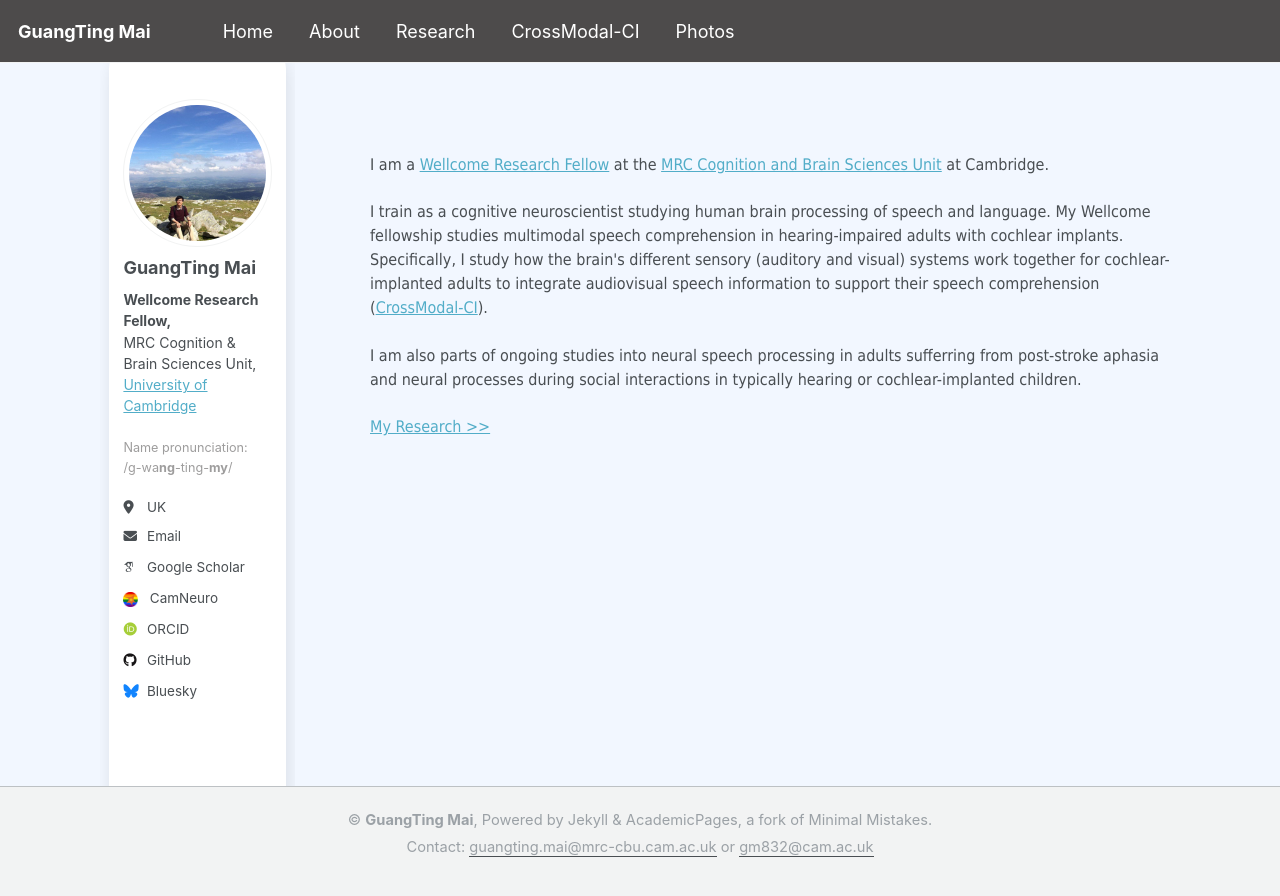
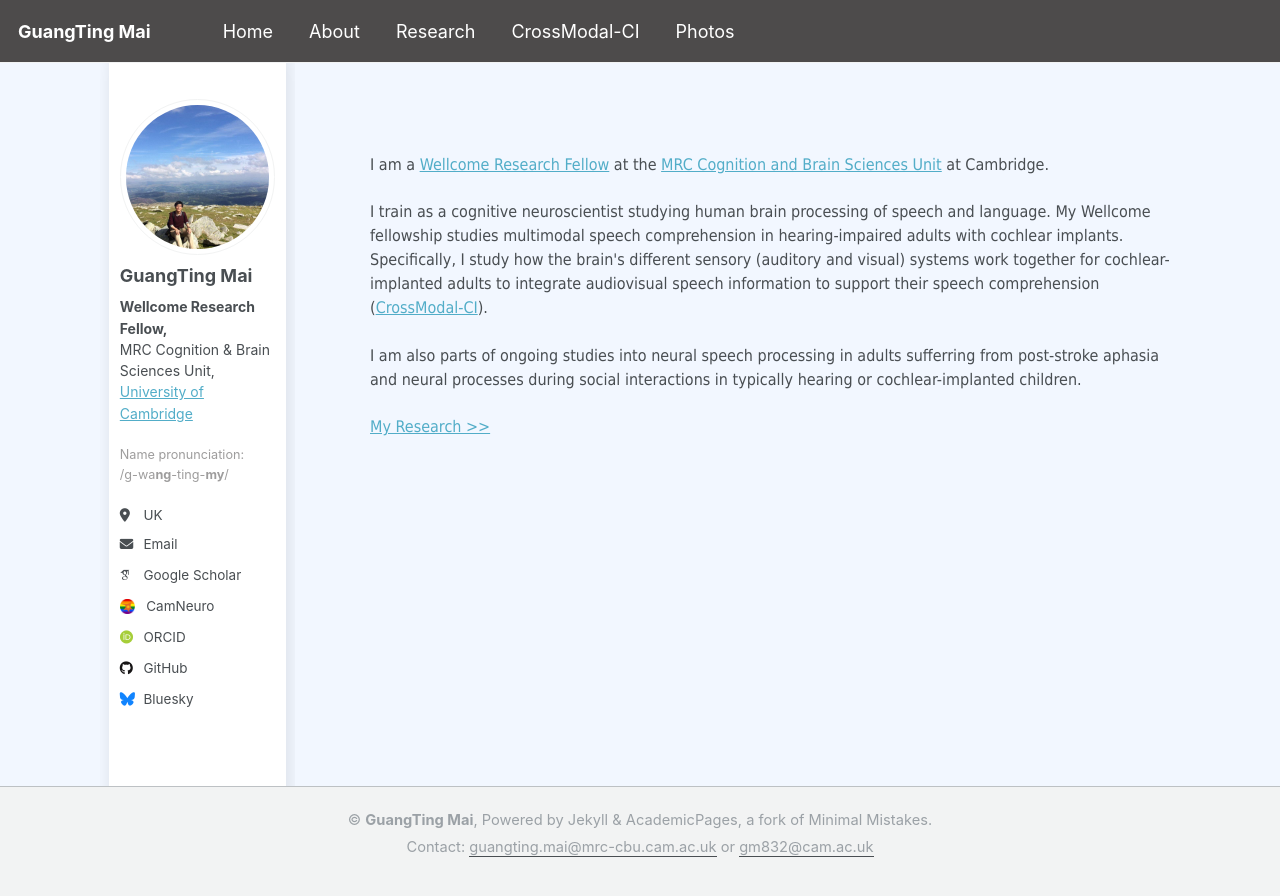
Before and after one commit to guangtingmai/guangtingmai.github.io, a Jekyll site: the page built from _pages/readme.html, in a window 1280 px wide. Shown: the top 896 px of the page. Built offline with Jekyll 4.4.1, drawn with Linux system fonts in a browser that asks for light colours; some web fonts are replaced.

Commit message:
Update custom.scss

```diff
--- a/_sass/custom.scss
+++ b/_sass/custom.scss
@@ -79,16 +79,16 @@
 
 .sidebar {
   position: relative;
-  padding-left: 1.3rem !important;
-  padding-right: 1.3rem !important;
-  margin-right: 1rem !important;
+  padding-left: 1.1rem !important;
+  padding-right: 1.1rem !important;
+  margin-right: 0.8rem !important;
 }
 
 /* White frame behind profile, bio, follow */
 .sidebar::before {
   content: "";
   position: absolute;
-  top: 0.5rem;
+  top: 0;
   left: 0.5rem;
   right: 0.5rem;
   /* Make height dynamic based on content */
```
